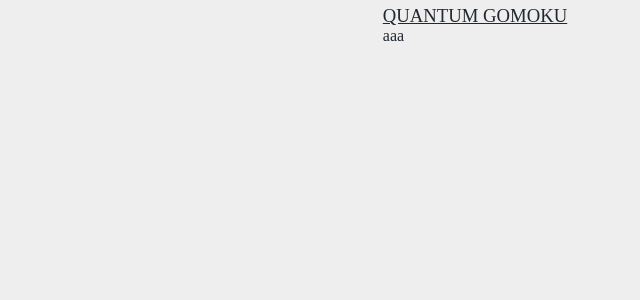
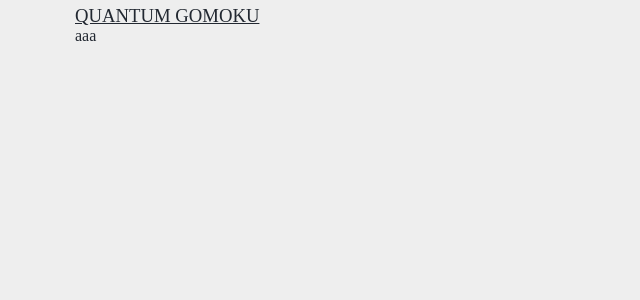
Before and after one commit to kdingn/quantum-gomoku-app, a Next.js app: page / in a window 1280 px wide. Shown: the top 300 px of the page, without its empty margins (165-805 px from the left). Built offline with nearby package versions, Linux system fonts and the light colour scheme.

Commit message:
change width

```diff
--- a/app/global.css
+++ b/app/global.css
@@ -18,7 +18,7 @@ body {
 
 .rootlayout {
   margin: 0 auto;
-  max-width: 300px;
+  width: 800px;
   min-height: 100vh;
   padding: 5px;
 }
```
